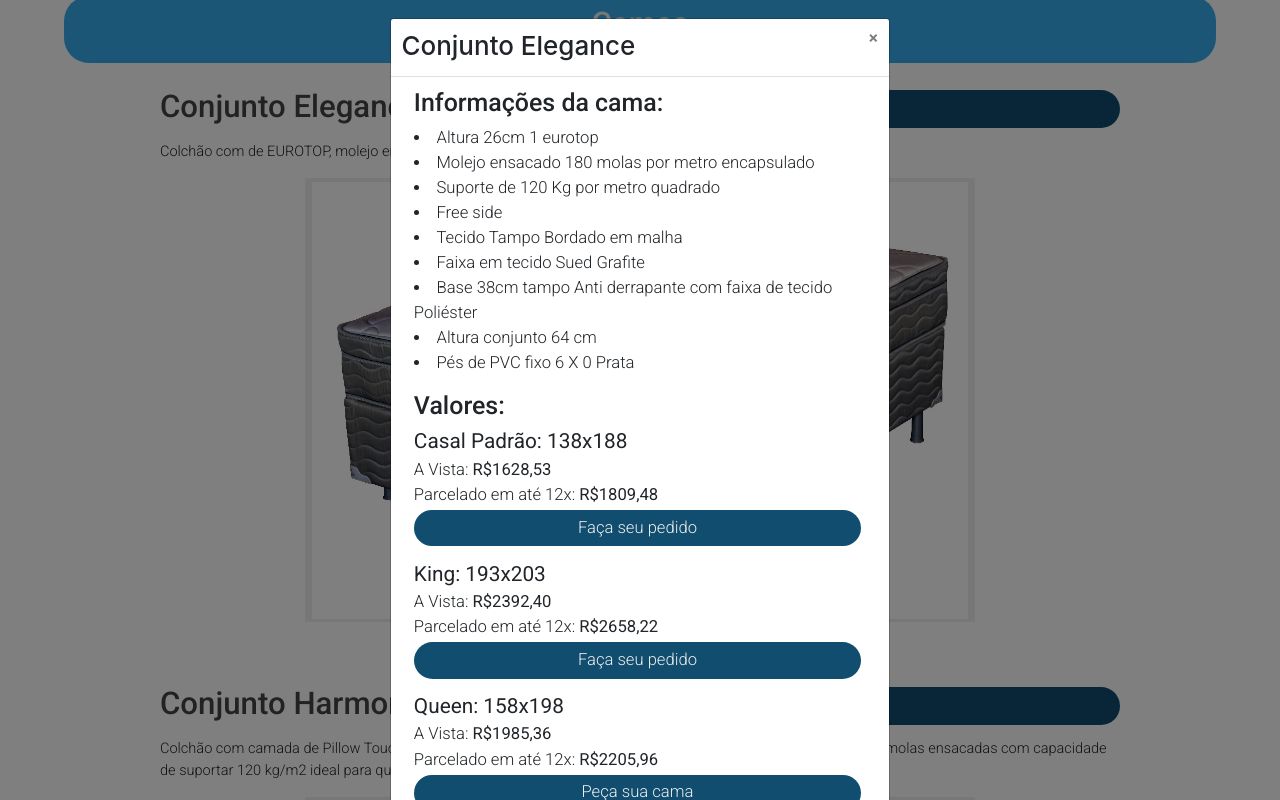
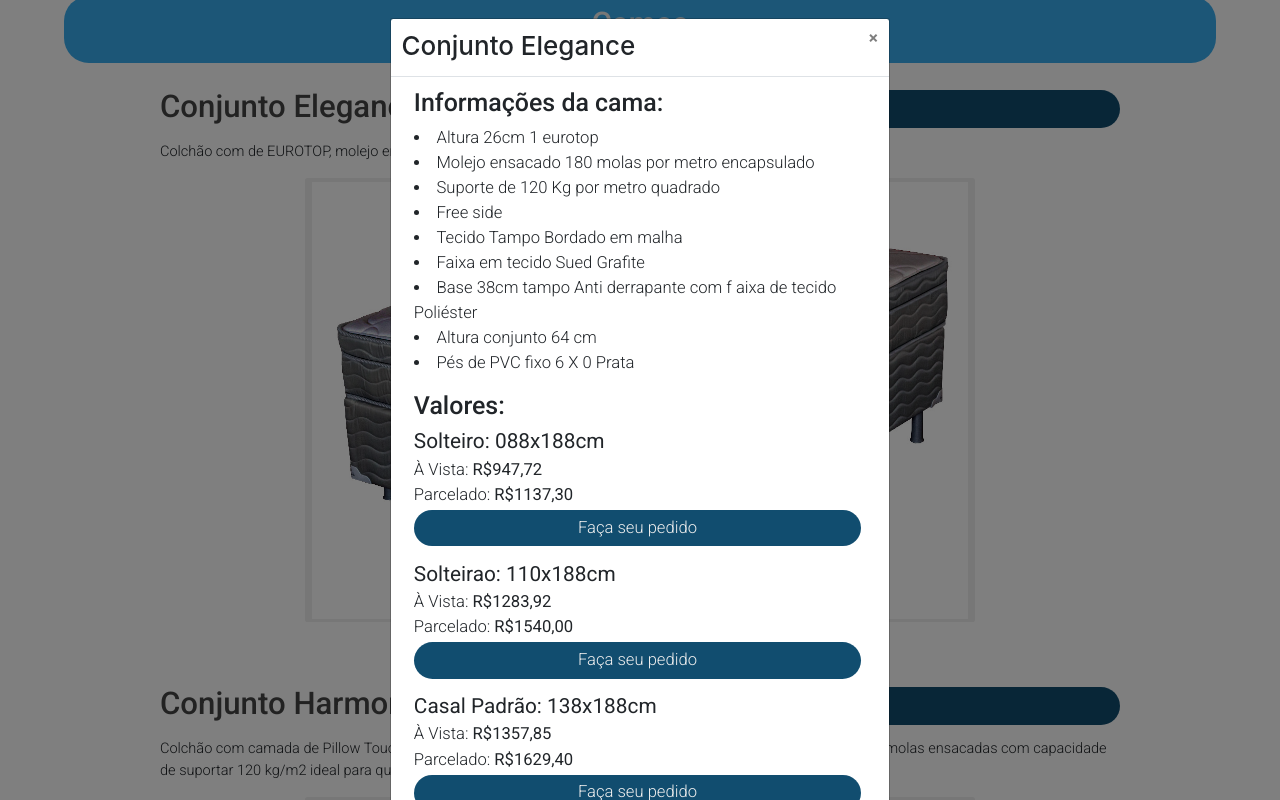
Before and after one commit to moreirajpedro/front-sete-sonhos, a React (Create React App) app: page / in a window 1280 px wide. Both pictures are taken after a click on the button 640 px from the left and 1610 px from the top of the page. Shown: the part 1210-2010 px from the top of the page. Built offline with nearby package versions, Linux system fonts and the light colour scheme.

Commit message:
Automatizando o plot dos valores das camas

```diff
--- a/src/assets/utils/BedData.js
+++ b/src/assets/utils/BedData.js
@@ -8,23 +8,27 @@ export const BedData = [
             'Free side',
             'Tecido Tampo Bordado em malha',
             'Faixa em tecido Sued Grafite',
-            'Base 38cm tampo Anti derrapante com faixa de tecido Poliéster',
+            'Base 38cm tampo Anti derrapante com f  aixa de tecido Poliéster',
             'Altura conjunto 64 cm',
             'Pés de PVC fixo 6 X 0 Prata'
         ],
         'typePrices': {
-            'Casal Padrão': {
-                'À vista': 'R$1628,53',
-                'Até 12x': 'R$1809,48'
-            },
-            'Queen': {
-                'À vista': 'R$1985,36',
-                'Até 12x': 'R$2205,96'
-            },
-            'King': {
-                'À vista': 'R$2392,40',
-                'Até 12x': 'R$2658,22'
-            }
+            'Solteiro': [
+                '947,72',
+                '1137,30',
+            ],
+            'Solteirao': [
+                '1283,92',
+                '1540,00',
+            ],
+            'Casal Padrão': [
+                '1357,85',
+                '1629,40'
+            ],
+            'Queen': [
+                '1708,60',
+                '2050,30'
+            ]
         },
         'description': 'Colchão com de EUROTOP, molejo ensacado 180 mola m2, custo e qualidade muito acessível.',
     },
@@ -42,18 +46,22 @@ export const BedData = [
             'Pés de PVC fixo 6 X 0 Prata'
         ],
         'typePrices': {
-            'Casal Padrão': {
-                'À vista': 'R$1342,00',
-                'Até 12x': 'R$1491,20'
-            },
-            'Queen': {
-                'À vista': 'R$1655,66',
-                'Até 12x': 'R$1839,62'
-            },
-            'King': {
-                'À vista': 'R$2004,95',
-                'Até 12x': 'R$2227,72'
-            }
+            'Solteirao': [
+                '1367,30',
+                '1640,75'
+            ],
+            'Casal Padrão': [
+                '1491,20',
+                '1789,45'
+            ],
+            'Queen': [
+                '1839,62',
+                '2207,55'
+            ],
+            'King': [
+                '2227,80',
+                '2673,30'
+            ]
         },
         'description': 'Colchão com camada de Pillow Touch, a camada de Pillow Touch é uma camada maior de conforto, colchão com molas ensacadas com capacidade de suportar 120 kg/m2 ideal para quem busca um colchão macio.',
     },
@@ -71,18 +79,18 @@ export const BedData = [
             'Pés de PVC fixo 6 X 0 Prata',
         ],
         'typePrices': {
-            'Casal Padrão': {
-                'À vista': 'R$1626,53',
-                'Até 12x': 'R$1807,26'
-            },
-            'Queen': {
-                'À vista': 'R$2000,00',
-                'Até 12x': 'R$2222,80'
-            },
-            'King': {
-                'À vista': 'R$2389,00',
-                'Até 12x': 'R$2655,48'
-            }
+            'Casal Padrão': [
+                '1807,26',
+                '2168,71'
+            ],
+            'Queen': [
+                '2222,80',
+                '2667,36'
+            ],
+            'King': [
+                '2655,48',
+                '3186,57'
+            ]
         },
         'description': 'Colchão com camada de EUROTOP de 33cm, molejo ensacado 180 molas, suporte de 120 kg/m2, colchão ideal para quem busca um conjunto mais firme.',
     }
--- a/src/assets/utils/BedTypeData.js
+++ b/src/assets/utils/BedTypeData.js
@@ -1,11 +1,7 @@
 export const BedTypeData = {
-    'Casal Padrão': {
-        'size': '138x188',
-    },
-    'Queen': {
-        'size': '158x198',
-    },
-    'King': {
-        'size': '193x203',
-    }
+    'Solteiro': '088x188cm',
+    'Solteirao': '110x188cm',
+    'Casal Padrão': '138x188cm',
+    'Queen': '158x198cm',
+    'King': '193x203cm'
 }
--- a/src/components/Bed/Bed.css
+++ b/src/components/Bed/Bed.css
@@ -96,6 +96,7 @@
 .bed-size-wrapper {
     margin-bottom: 1.5rem;
 }
+
 .bed-size-wrapper > h3 {
     font-family: Roboto;
     font-size: 2rem;
--- a/src/components/Bed/Bed.jsx
+++ b/src/components/Bed/Bed.jsx
@@ -17,7 +17,9 @@ function Bed({ bedCode, separator }) {
 
     const IMAGES = [elegance, harmony, romance2]
     const { model, modelData, typePrices, description } = BedData[bedCode]
-    const { "Casal Padrão": typeCP, King: typeKing, Queen: typeQueen } = BedTypeData;
+
+    const typePricesData = Object.entries(typePrices);
+    const bedSizeData = Object.entries(BedTypeData);
 
     const toggle = () => setModal(!modal);
 
@@ -56,27 +58,14 @@ function Bed({ bedCode, separator }) {
                             {modelData.map(data => <li>{data}</li>)}
                         </div>
                         <h2 className='section-title section-item-item-separator'>Valores:</h2>
-                        {/* Casal Padrão */}
-                        <div className="bed-size-wrapper">
-                            <h3>{`Casal Padrão: ${typeCP.size}`}</h3>
-                            <h4>A Vista: <strong>{typePrices["Casal Padrão"]["À vista"]}</strong></h4>
-                            <h4>Parcelado em até 12x: <strong>{typePrices["Casal Padrão"]["Até 12x"]}</strong></h4>
-                            <a href="" className="orderButton">Faça seu pedido</a>
-                        </div>
-                        {/* King */}
-                        <div className="bed-size-wrapper">
-                            <h3>{`King: ${typeKing.size}`}</h3>
-                            <h4>A Vista: <strong>{typePrices.King["À vista"]}</strong></h4>
-                            <h4>Parcelado em até 12x: <strong> {typePrices.King["Até 12x"]}</strong></h4>
-                            <a href="" className="orderButton">Faça seu pedido</a>
-                        </div>
-                        {/* Queen */}
-                        <div className="bed-size-wrapper">
-                            <h3>{`Queen: ${typeQueen.size}`}</h3>
-                            <h4>A Vista: <strong>{typePrices.Queen["À vista"]}</strong></h4>
-                            <h4>Parcelado em até 12x: <strong> {typePrices.Queen["Até 12x"]}</strong></h4>
-                            <a href="" className="orderButton">Peça sua cama</a>
-                        </div>
+                            {typePricesData.map((data) =>
+                                <div className="bed-size-wrapper">
+                                    <h3>{data[0]}: {bedSizeData.map(sizeInfo => data[0] == sizeInfo[0] ? sizeInfo[1] : null)}</h3>
+                                    <h4>À Vista: <strong>R${data[1][0]}</strong></h4>
+                                    <h4>Parcelado: <strong>R${data[1][1]}</strong></h4>
+                                    <a href="" className='orderButton'>Faça seu pedido</a>
+                                </div>
+                            )}
                     </div>
                 </ModalBody>
             </Modal>
```
